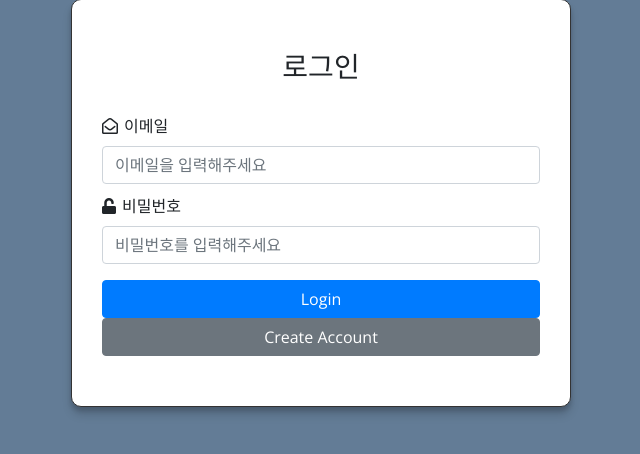
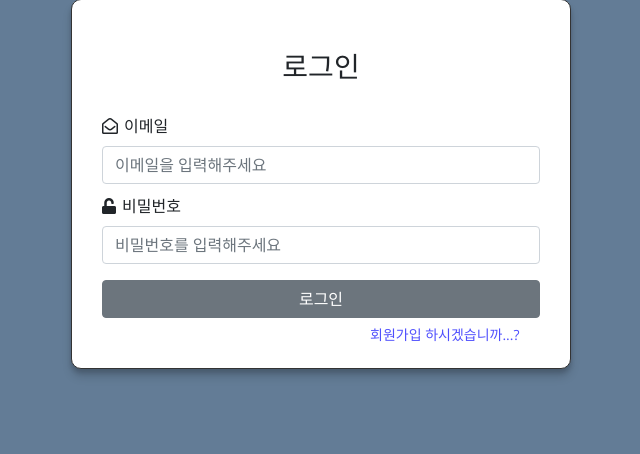
Before and after one commit to seongjin0526/Blog, a Python web app: template backend/templates/login/login.html in a window 1280 px wide. Shown: the part 201-655 px from the top of the page, without its empty margins (319-959 px from the left). Run offline with Jinja, Linux system fonts and the light colour scheme; the template is opened without the code that fills it, so the values that code supplies are empty; some libraries are stand-ins or nearby versions.

Commit message:
refactor: 퍼블리싱 수정

```diff
--- a/backend/templates/login/login.html
+++ b/backend/templates/login/login.html
@@ -54,7 +54,11 @@
       }
 
       .move-account {
-          width: 100%;
+        color: #5050fd;
+        float: right;
+        width: 170px;
+        font-size: 14px;
+        margin-top: 6px;
       }
 
       .move-login {
@@ -93,10 +97,10 @@
       </div>
 
       <div>
-          <button type="button" class="btn btn-primary common-up" onclick="login()">Login</button>
+          <button type="button" class="btn btn-secondary common-up" onclick="login()">로그인</button>
       </div>
       <div>
-          <button type="button" class="btn btn-secondary move-account" onclick="">Create Account</button>
+          <div class='move-account'>회원가입 하시겠습니까...?</div>
       </div>
   </div>
 
```
